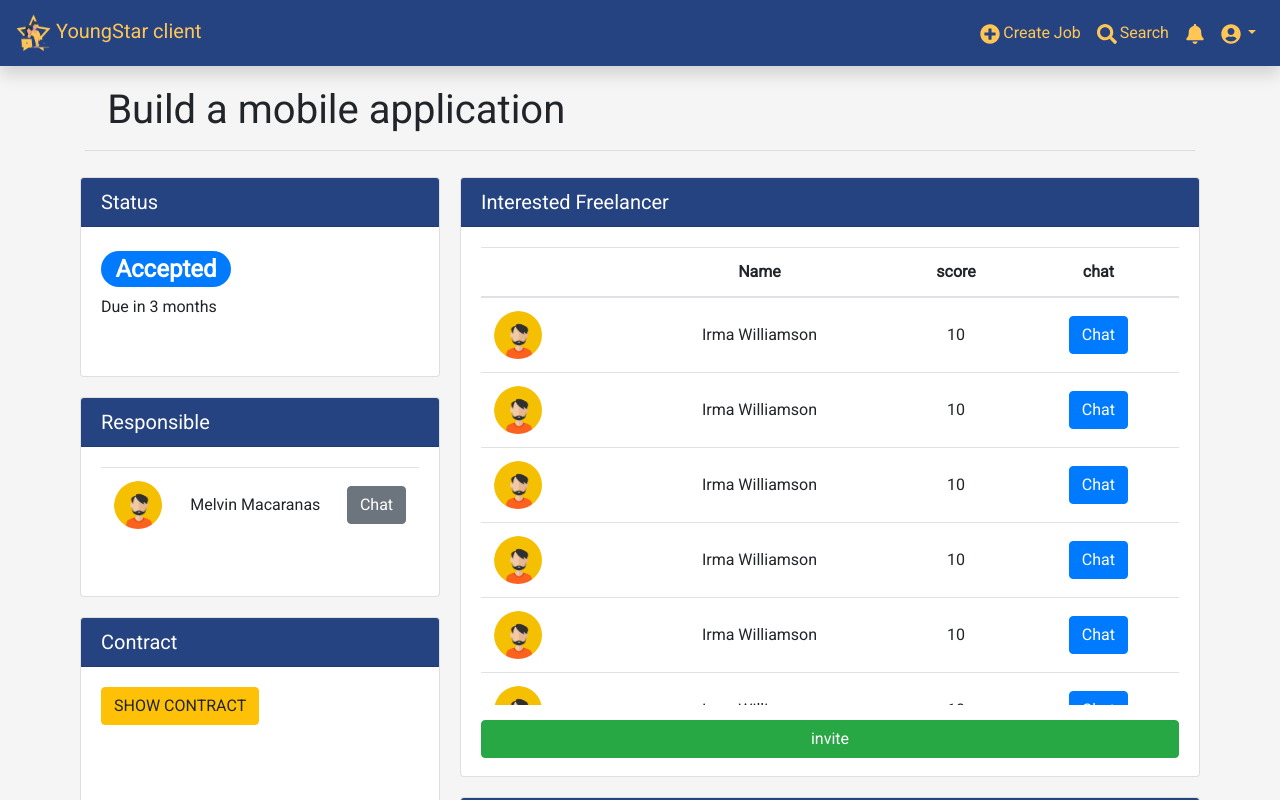
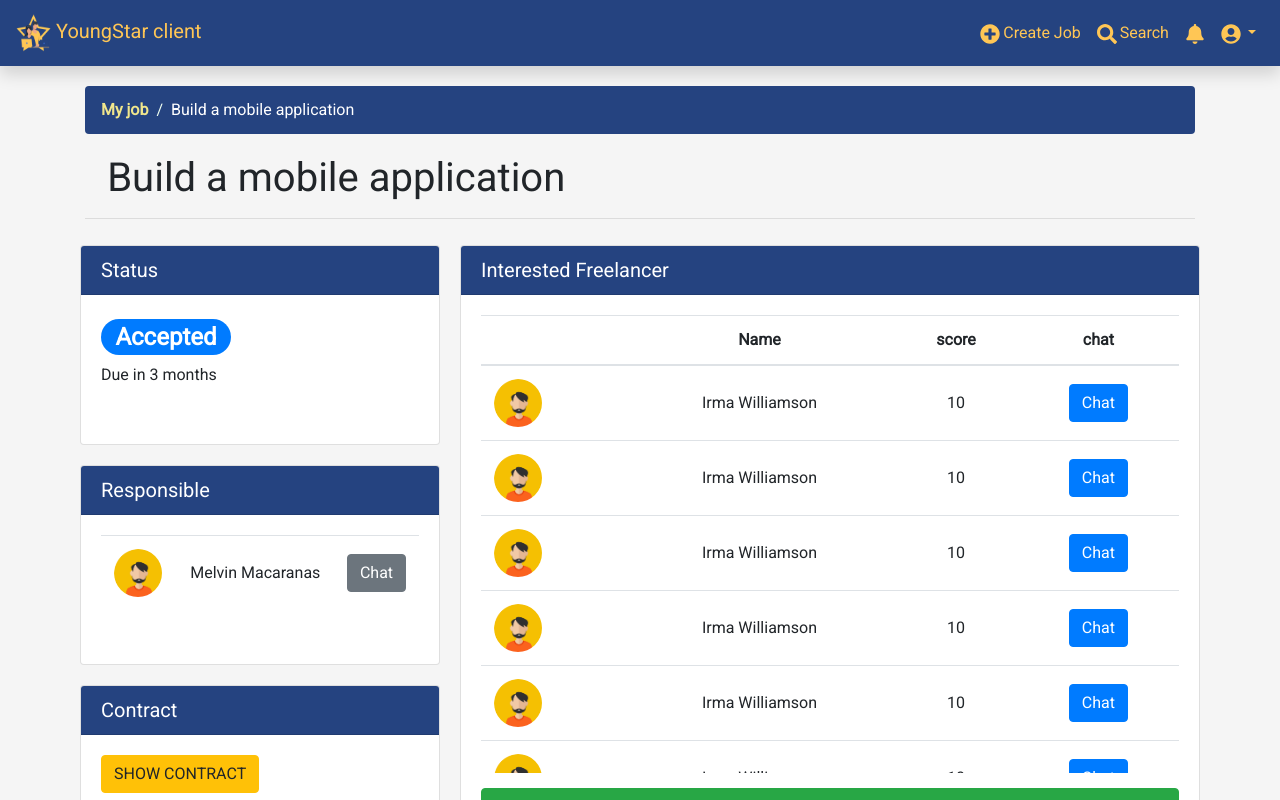
Before and after one commit to 2110423-2019-2/sec2_ShibaInu_front_end, a React (Create React App) app: page /client/dashboard in a window 1280 px wide. Shown: the top 800 px of the page. Built offline with nearby package versions, Linux system fonts and the light colour scheme.

Commit message:
try adding breadcrumb

```diff
--- a/src/DashboardClient.css
+++ b/src/DashboardClient.css
@@ -55,6 +55,22 @@
     margin: auto;
 }
 .job-header{
-    padding-top:20px;
+    margin-top:20px;
     padding-left:2% ;
 }
+.breadcrumb {
+    margin-top: 20px;
+    background-color: #254380;
+
+}
+.breadcrumb .breadcrumb-item{
+    color: white;
+}
+.breadcrumb .breadcrumb-item a{
+    color: khaki;
+    font-weight: bold;
+}
+.breadcrumb  .breadcrumb-item+.breadcrumb-item:before {
+    content: "/";
+    color: honeydew;
+  }
--- a/src/DashboardClient.js
+++ b/src/DashboardClient.js
@@ -2,7 +2,7 @@ import React from "react";
 import NavBar from "./NavBar";
 import "./DashboardClient.css";
 import profileimage from "./material/profileimg2.png";
-import { Table, Container, Row, Col } from "react-bootstrap";
+import { Table, Container, Row, Col, Breadcrumb } from "react-bootstrap";
 import { DashboardBox, DashboardStatus, DashboardResponsible, DashboardContract, DashboardTimeline } from "./DashboardComponent";
 //import { ReactComponent } from '*.svg';
 // import logo from './material/Logo.png';
@@ -12,7 +12,7 @@ class DashboardClient extends React.Component {
     super(props);
     this.state = {
       mode: "client",
-      eventname : "Build a mobile application"
+      jobname : "Build a mobile application"
     };
   }
 
@@ -21,7 +21,11 @@ class DashboardClient extends React.Component {
       <div>
         <NavBar mode={this.state.mode} userDatas={""} />
         <Container>
-          <h1 className="job-header">{this.state.eventname}</h1>
+        <Breadcrumb>
+          <Breadcrumb.Item href={"/"+this.state.mode+"/job"}>My job</Breadcrumb.Item>
+          <Breadcrumb.Item active>{this.state.jobname}</Breadcrumb.Item>
+        </Breadcrumb>
+          <h1 className="job-header">{this.state.jobname}</h1>
           <hr/>
           <Row>
             <Col sm={4} >
```
